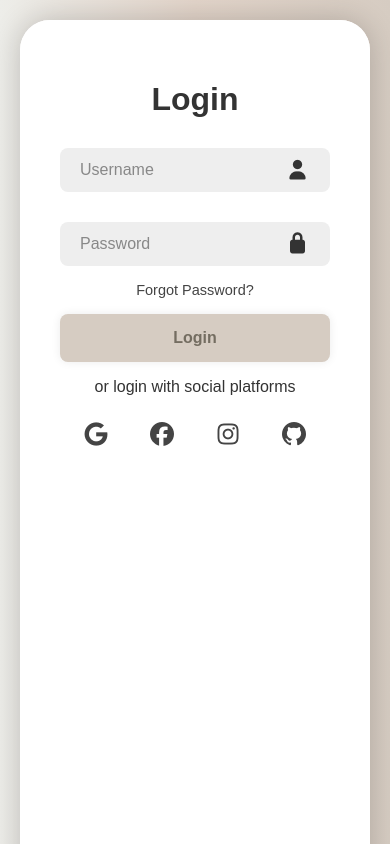
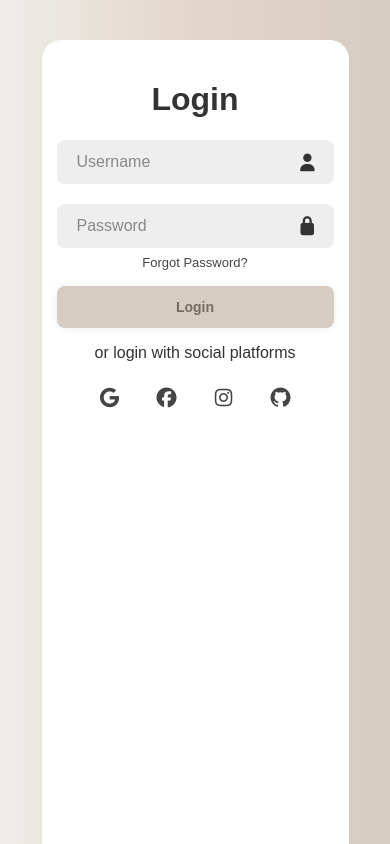
Before and after one commit to Alelover01/personalHub, a React (Create React App) app in the folder frontend/: page / in a window 390 px wide. Shown: the top 844 px of the page. Built offline with nearby package versions, Linux system fonts and the light colour scheme.

Commit message:
Added responsive css

```diff
--- a/frontend/src/pages/Auth/Auth.css
+++ b/frontend/src/pages/Auth/Auth.css
@@ -282,3 +282,80 @@
     display: none;
   }
 }
+@media (max-width: 768px) {
+  .auth-layout {
+    padding: 20px;
+    align-items: flex-start;
+  }
+
+  .auth-layout .container {
+    width: 100%;
+    height: auto;
+    flex-direction: column;
+    border-radius: 20px;
+    box-shadow: none;
+  }
+
+  .auth-layout .form-box {
+    width: 100%;
+    position: relative;
+    transform: none !important;
+    opacity: 1 !important;
+    padding: 30px 20px;
+    height: auto;
+  }
+
+  .auth-layout .toggle-box,
+  .auth-layout .toggle-panel {
+    display: none;
+  }
+
+  .auth-layout .btn {
+    font-size: 15px;
+    height: 44px;
+  }
+
+  .auth-layout .input-box {
+    margin: 20px 0;
+  }
+
+  .auth-layout .profile-image-preview {
+    width: 60px;
+    height: 60px;
+    margin-right: 10px;
+  }
+
+  .auth-layout .file-input-wrapper {
+    flex-direction: column;
+    align-items: flex-start;
+  }
+
+  .auth-layout .social-icons a {
+    font-size: 20px;
+    margin: 0 6px;
+  }
+}
+@media (max-width: 480px) {
+  .auth-layout .form-box {
+    padding: 20px 15px;
+  }
+
+  .auth-layout .btn {
+    font-size: 14px;
+    height: 42px;
+  }
+
+  .auth-layout .input-box input {
+    font-size: 15px;
+    padding: 12px 45px 12px 15px;
+  }
+
+  .auth-layout .input-box i {
+    font-size: 18px;
+    right: 15px;
+  }
+
+  .auth-layout .forgot-link a {
+    font-size: 13px;
+  }
+}
--- a/frontend/src/styles/global.css
+++ b/frontend/src/styles/global.css
@@ -32,9 +32,7 @@ body.dark-mode{
 body {
   font-family: 'Poppins', sans-serif;
   min-height: 100vh;
-  background: url(../assets/images/sfondo.svg);
-  background-repeat: repeat;
-  background-size: auto;
+  background-color: var(--base-bg);
   margin: 0;
   color: var(--text-cl);
 }
```
